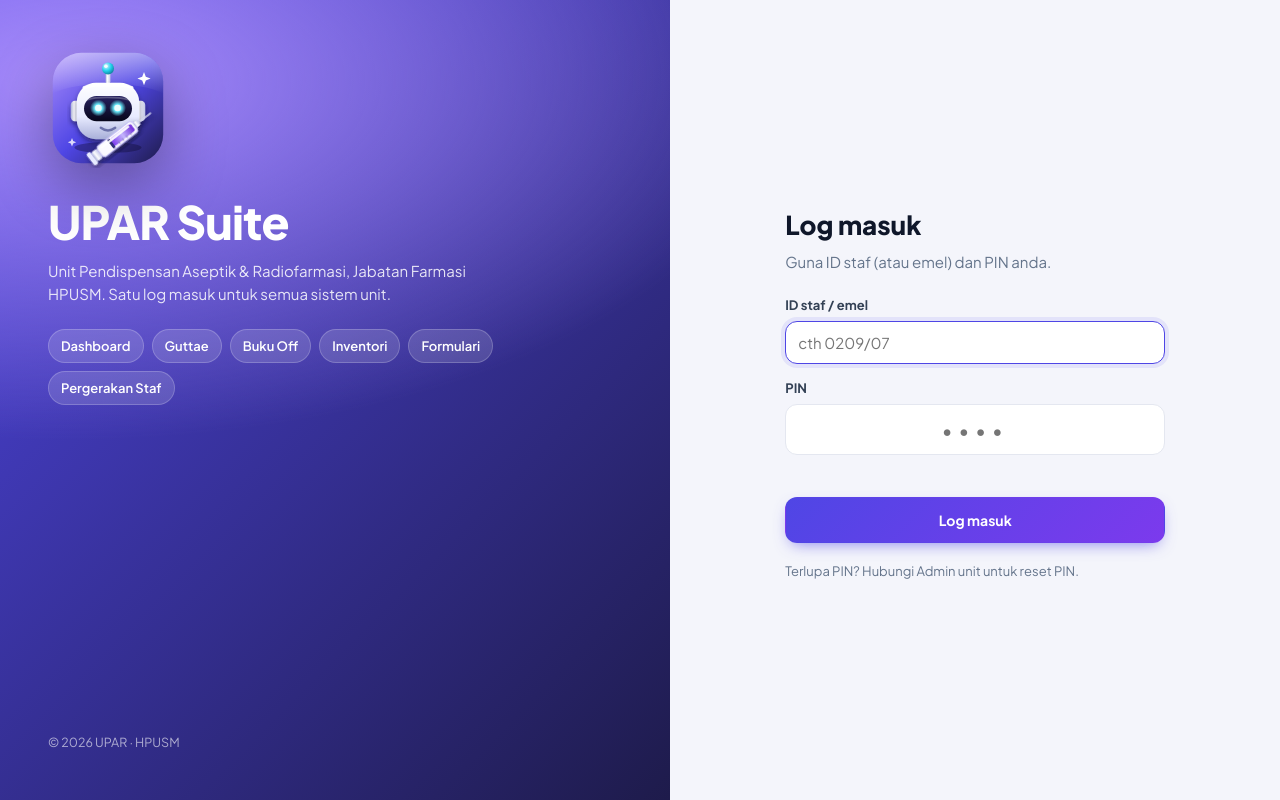
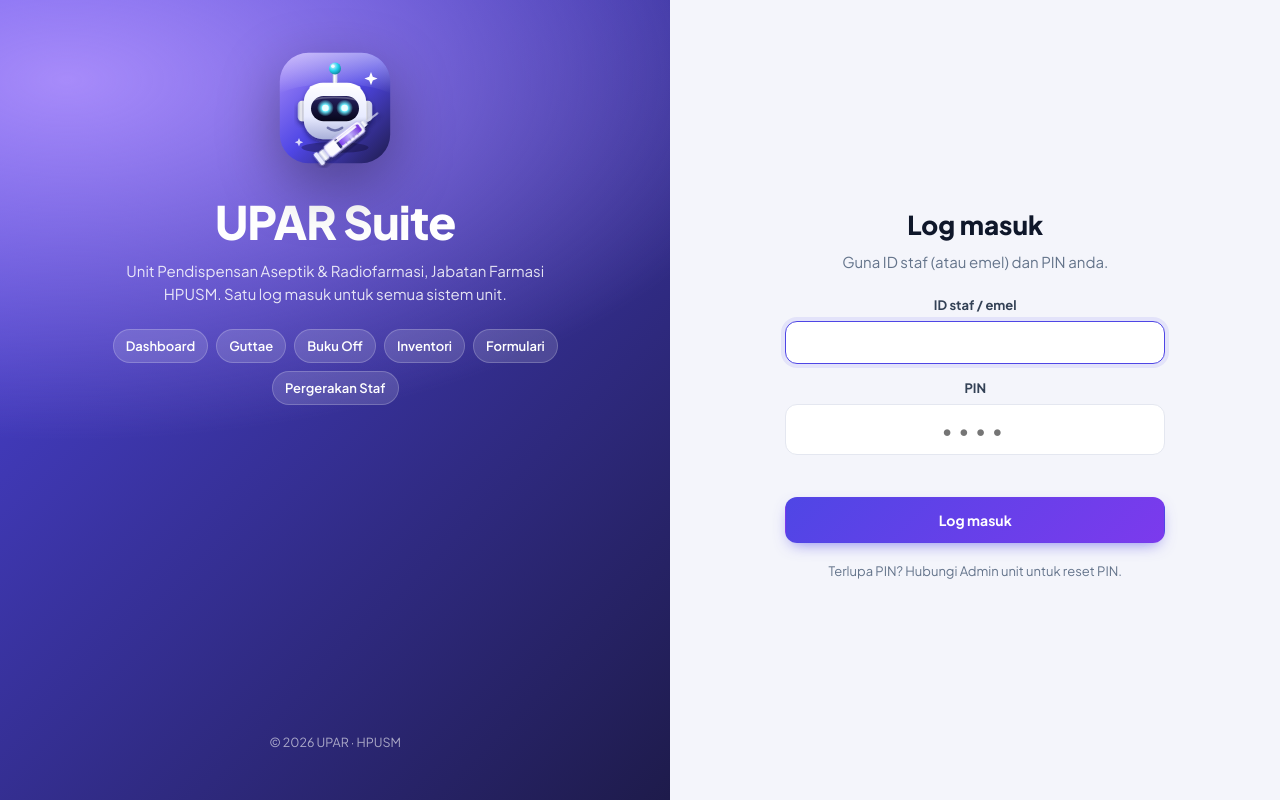
Before and after one commit to tnumar/upar-suite, a plain HTML site: page index.html in a window 1280 px wide. Drawn offline with Linux system fonts and the light colour scheme.

Commit message:
v1.5.3: halaman log masuk di tengah, buang contoh ID

```diff
--- a/css/app.css
+++ b/css/app.css
@@ -787,3 +787,13 @@ fieldset.inv-unit legend { font-size: 13px; font-weight: 700; color: var(--ink-2
 .kiosk-err { min-height: 100dvh; display: grid; place-content: center; text-align: center; padding: 20px; color: var(--muted); }
 .kiosk-err svg { width: 72px; height: 72px; margin: 0 auto 16px; }
 .kiosk-err h2 { color: var(--ink); }
+
+/* Log masuk: semua kandungan di tengah */
+.login-art { text-align: center; align-items: center; }
+.login-art > div { display: flex; flex-direction: column; align-items: center; }
+.login-art .hero-logo { margin-left: auto; margin-right: auto; }
+.login-art p { margin-left: auto; margin-right: auto; }
+.login-art .mods { justify-content: center; }
+.login-form form { text-align: center; }
+.login-form .field > span { text-align: center; }
+.login-form .in { text-align: center; }
--- a/js/pages/login.js
+++ b/js/pages/login.js
@@ -19,7 +19,7 @@ export function papar(root, selesai) {
         <h2>Log masuk</h2>
         <p class="muted" style="margin:0 0 22px">Guna ID staf (atau emel) dan PIN anda.</p>
         <label class="field"><span>ID staf / emel</span>
-          <input class="in" name="sid" autocomplete="username" inputmode="text" autocapitalize="off" spellcheck="false" required value="${esc(idLepas)}" placeholder="cth 0209/07"></label>
+          <input class="in" name="sid" autocomplete="username" inputmode="text" autocapitalize="off" spellcheck="false" required value="${esc(idLepas)}"></label>
         <label class="field"><span>PIN</span>
           <input class="in pinbox" name="pin" type="password" autocomplete="current-password" inputmode="numeric" required placeholder="••••"></label>
         <p id="msg" class="small" style="color:var(--bad);min-height:20px;margin:0 0 8px"></p>
--- a/sw.js
+++ b/sw.js
@@ -1,6 +1,6 @@
 /* Service worker UPAR Suite: cache rangka app supaya boleh dibuka tanpa internet.
  * Tukar VERSI setiap kali fail web dikemas kini supaya pengguna menerima versi baharu. */
-const VERSI = 'upar-v1.5.2';
+const VERSI = 'upar-v1.5.3';
 const RANGKA = [
   './', 'index.html', 'config.js', 'manifest.webmanifest', 'css/app.css',
   'js/app.js', 'js/api.js', 'js/ui.js', 'js/art.js', 'js/icons.js',
```
